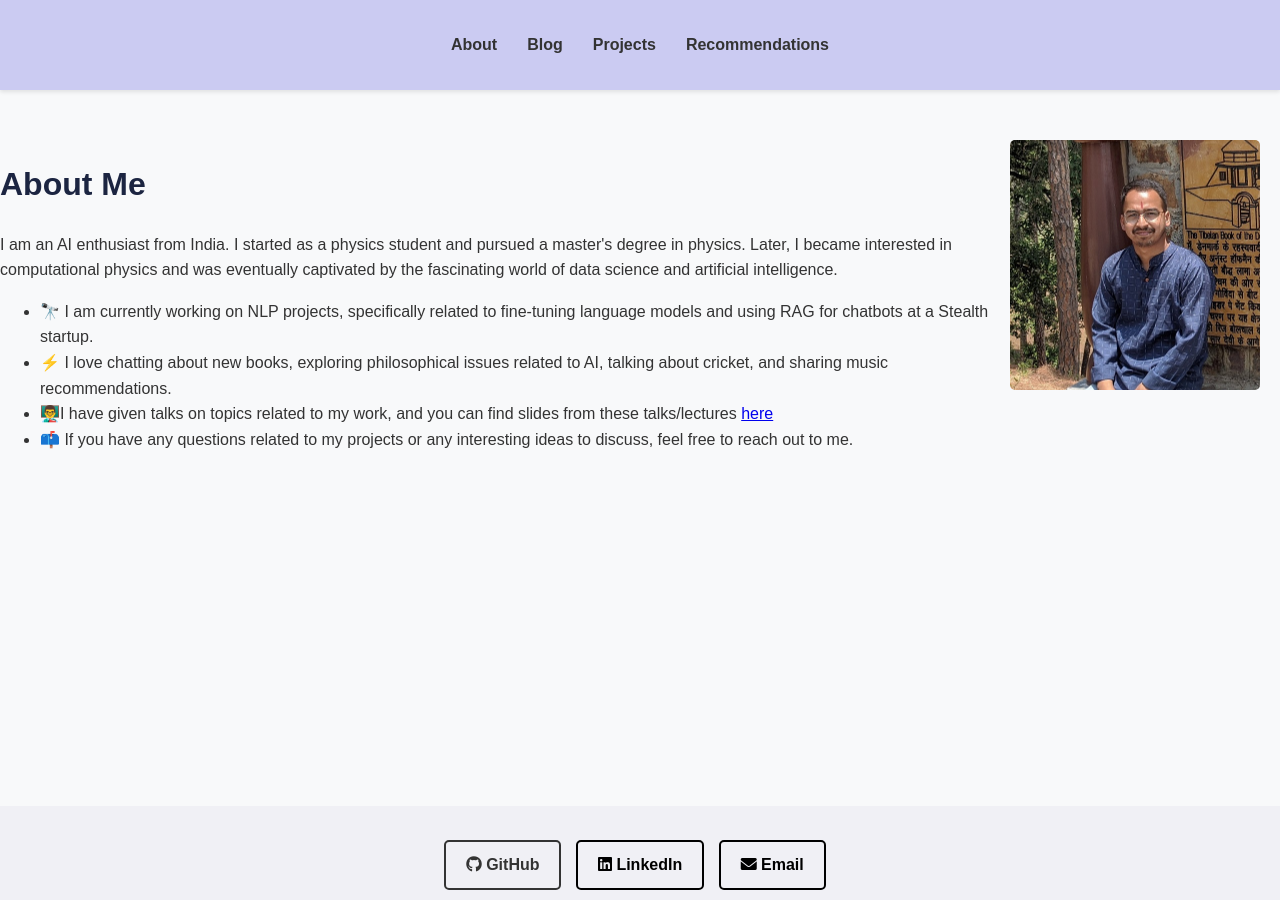
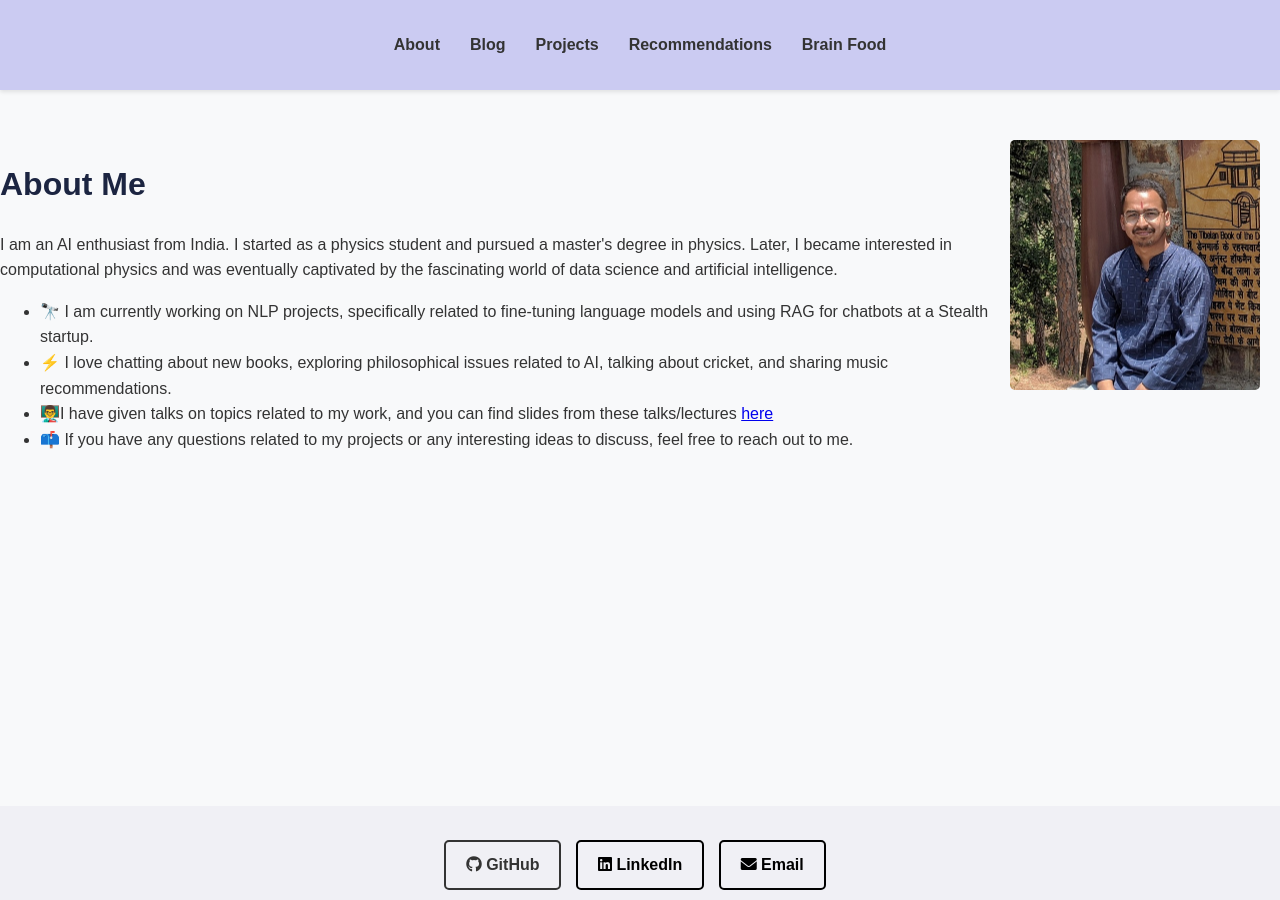
Before and after one commit to adhikarinarayan/adhikarinarayan.github.io, a Jekyll site: the page built from index.md, in a window 1280 px wide. Built offline with Jekyll 4.4.1, drawn with Linux system fonts in a browser that asks for light colours.

Commit message:
Update default.html

```diff
--- a/_layouts/default.html
+++ b/_layouts/default.html
@@ -14,6 +14,7 @@
                 <li><a href="{{ '/blog' | relative_url }}">Blog</a></li>
                 <li><a href="{{ '/projects' | relative_url }}">Projects</a></li>
                 <li><a href="{{ '/recommendations' | relative_url }}">Recommendations</a></li>
+                 <li><a href="{{ '/brain-food' | relative_url }}">Brain Food</a></li>
             </ul>
         </nav>
     </header>
```
